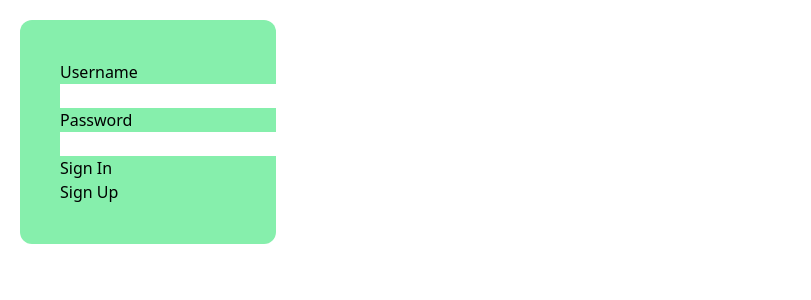
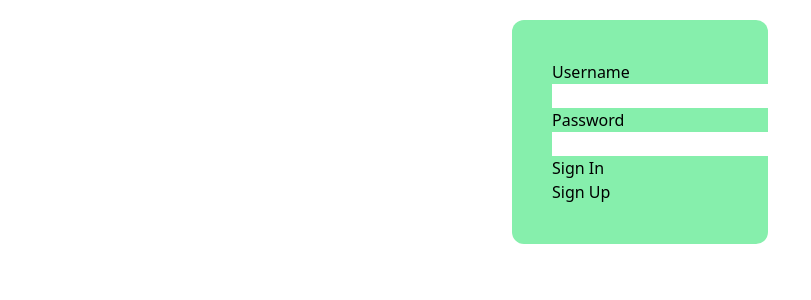
Before and after one commit to maiyuzhe/Flatroad, a React (Create React App) app: page /signup in a window 1280 px wide. Shown: the top 300 px of the page, without its empty margins (0-811 px from the left). Built offline with nearby package versions, Linux system fonts and the light colour scheme; no server answers; data requests are answered from the project's data file.

Commit message:
fixed some css

```diff
--- a/src/Components/LogInPage.js
+++ b/src/Components/LogInPage.js
@@ -13,6 +13,7 @@ function LogInPage({propFunc, propFuncTwo}){
     }
 
     return (
+        <div className="flex justify-center ">
             <div className="m-5 p-10 bg-green-300 flex-row w-64 rounded-xl justify-center">
                 <div>
                     <form onSubmit={handleForm}>
@@ -25,6 +26,7 @@ function LogInPage({propFunc, propFuncTwo}){
                     <Link to="/signup" onClick={() => propFuncTwo()}>Sign Up</Link>
                 </div>
             </div>
+        </div>
     )
 }
 
--- a/src/Components/SignUp.js
+++ b/src/Components/SignUp.js
@@ -25,6 +25,7 @@ function SignUp({propFuncTwo}){
     }
 
     return (
+        <div className="flex justify-center ">
             <div className="m-5 p-10 bg-green-300 flex-row w-64 rounded-xl justify-center">
                 <form onSubmit={handleForm}>
                     <label>Email</label>
@@ -37,6 +38,7 @@ function SignUp({propFuncTwo}){
                 </form>
                 <Link to="/" onClick={() => propFuncTwo()}>Login</Link>
             </div>
+        </div>
     )
 }
 
```
Lines whose indentation alone changed are shown as unchanged.
